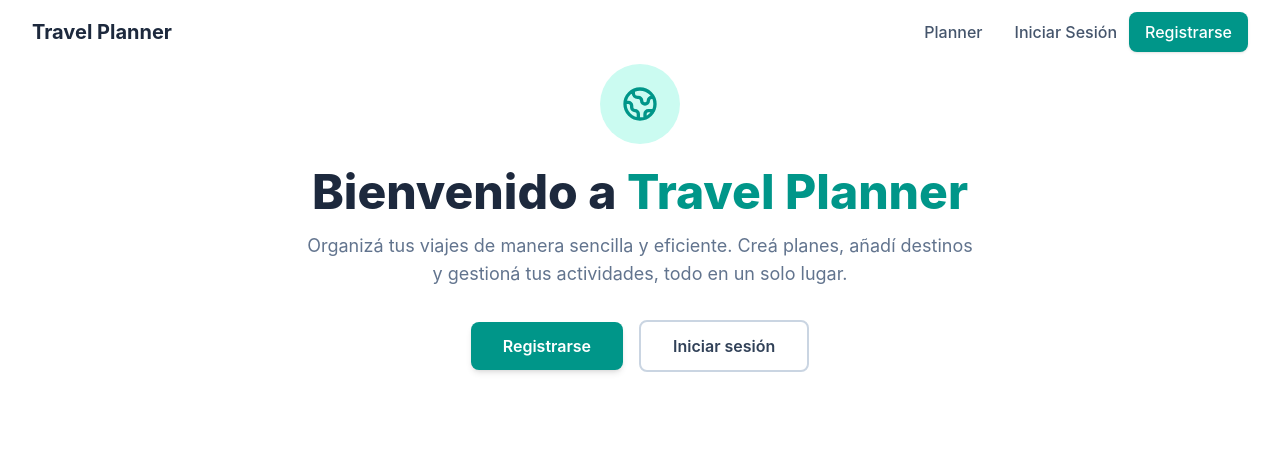
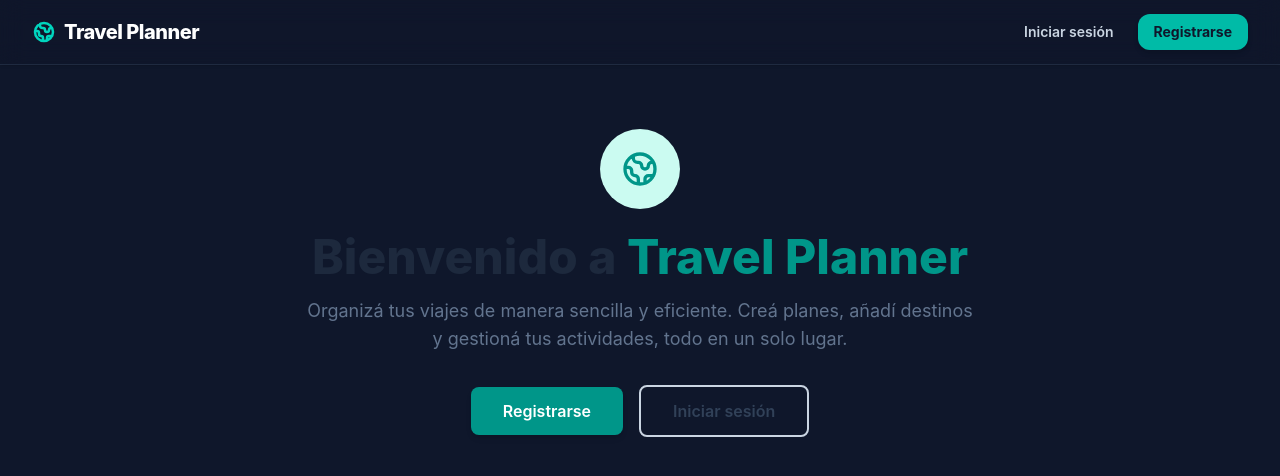
Before and after one commit to MatiEGP/travel-planner, a React (Vite) app in the folder frontend/: page / in a window 1280 px wide. Shown: the top 476 px of the page. Built offline with nearby package versions, Linux system fonts and the light colour scheme; no server answers.

Commit message:
feat(layout): implement global header and remove redundant nav components
- Refactor Header to glassmorphism theme and make it state-aware

- Inject Header into RootLayout for global availability

- Remove redundant PlannerSidebar, DiscoveryNavbar, and AuthLayout logos

```diff
--- a/frontend/src/components/layout/Header.tsx
+++ b/frontend/src/components/layout/Header.tsx
@@ -9,24 +9,24 @@ export const Header = () => {
   const [showLogoutModal, setShowLogoutModal] = useState(false);
 
   const getNavLinkClass = ({ isActive }: { isActive: boolean }) =>
-    `px-3 py-2 rounded-md text-sm font-medium transition-colors duration-200 ${
+    `text-sm font-semibold transition-colors duration-200 px-3 py-2 rounded-xl ${
       isActive
-        ? 'bg-teal-900 text-white'
-        : 'text-teal-100 hover:bg-teal-700 hover:text-white'
+        ? 'bg-teal-500/20 text-teal-300'
+        : 'text-slate-300 hover:text-white hover:bg-slate-800/50'
     }`;
 
   const getAuthNavLinkClass = ({ isActive }: { isActive: boolean }) =>
-    `px-3 py-2 rounded-md text-sm font-medium transition-colors duration-200 ${
+    `text-sm font-semibold transition-colors duration-200 px-3 py-2 rounded-xl ${
       isActive
-        ? 'bg-teal-900 text-white'
-        : 'text-teal-100 hover:bg-teal-700 hover:text-white'
+        ? 'bg-teal-500/20 text-teal-300'
+        : 'text-slate-300 hover:text-white hover:bg-slate-800/50'
     }`;
 
   const getRegisterNavLinkClass = ({ isActive }: { isActive: boolean }) =>
-    `text-sm font-medium py-1.5 px-3.5 rounded-lg transition-colors duration-200 ${
+    `text-sm font-bold py-2 px-4 rounded-xl transition-all duration-200 shadow-md ${
       isActive
-        ? 'bg-teal-900 text-white ring-1 ring-white/30'
-        : 'bg-teal-600 hover:bg-teal-500 text-white shadow-sm'
+        ? 'bg-teal-500 text-slate-900 shadow-teal-500/25'
+        : 'bg-teal-500 hover:bg-teal-400 text-slate-900 hover:shadow-teal-500/25'
     }`;
 
   const handleLogout = async () => {
@@ -39,55 +39,61 @@ export const Header = () => {
 
   return (
     <>
-      <header className="bg-teal-800 shadow-lg">
+      <header className="sticky top-0 z-40 w-full bg-slate-900/60 backdrop-blur-md border-b border-slate-700/50 shadow-sm">
         <nav className="max-w-7xl mx-auto px-4 sm:px-6 lg:px-8">
           <div className="flex items-center justify-between h-16">
-            <Link to="/" className="flex items-center gap-2 text-white font-bold text-xl">
-              <svg xmlns="http://www.w3.org/2000/svg" className="h-6 w-6" fill="none" viewBox="0 0 24 24" stroke="currentColor" strokeWidth={2}>
+
+            {/* Logo a la izquierda */}
+            <Link to="/" className="flex items-center gap-2 text-white font-extrabold text-xl tracking-tight hover:opacity-80 transition-opacity">
+              <svg xmlns="http://www.w3.org/2000/svg" className="h-6 w-6 text-teal-400" fill="none" viewBox="0 0 24 24" stroke="currentColor" strokeWidth={2.5}>
                 <path strokeLinecap="round" strokeLinejoin="round" d="M3.055 11H5a2 2 0 012 2v1a2 2 0 002 2 2 2 0 012 2v2.945M8 3.935V5.5A2.5 2.5 0 0010.5 8h.5a2 2 0 012 2 2 2 0 104 0 2 2 0 012-2h1.064M15 20.488V18a2 2 0 012-2h3.064M21 12a9 9 0 11-18 0 9 9 0 0118 0z" />
               </svg>
               Travel Planner
             </Link>
 
+            {/* Navegación y Perfil a la derecha */}
             <div className="flex items-center gap-6">
-              <div className="flex space-x-2">
-                <NavLink to="/" className={getNavLinkClass} end>Inicio</NavLink>
-                {isAuthenticated && (
+
+              {/* Rutas (Izquierda del perfil) - Solo si hay sesión */}
+              {isAuthenticated && (
+                <div className="flex space-x-2">
+                  <NavLink to="/" className={getNavLinkClass} end>Inicio</NavLink>
                   <NavLink to="/planificaciones" className={getNavLinkClass}>Planificaciones</NavLink>
-                )}
-                {isAuthenticated && isAdmin && (
-                  <NavLink to="/admin" className={getNavLinkClass}>Admin</NavLink>
-                )}
-              </div>
+                  {isAdmin && (
+                    <NavLink to="/admin" className={getNavLinkClass}>Admin</NavLink>
+                  )}
+                </div>
+              )}
 
+              {/* Perfil o Botones de Auth (Derecha del todo) */}
               {isAuthenticated && user ? (
-                <div className="flex items-center gap-3 border-l border-teal-600 pl-4">
-                  <div className="w-8 h-8 bg-teal-600 rounded-full flex items-center justify-center shadow-inner">
-                    <span className="text-white text-sm font-bold">
-                      {user.nombre ? user.nombre.charAt(0).toUpperCase() : 'U'}
+                <div className="flex items-center gap-4 pl-6 border-l border-slate-700/50">
+                  <div className="hidden sm:flex flex-col items-end leading-tight">
+                    <span className="text-white text-sm font-medium">{user.nombre || user.email}</span>
+                    <span className="text-[11px] text-teal-400 font-bold tracking-wider uppercase">
+                      {isAdmin ? 'Admin' : 'Cliente'}
                     </span>
                   </div>
 
-                  <div className="hidden sm:flex flex-col items-start leading-tight">
-                    <span className="text-white text-sm font-medium">{user.nombre}</span>
-                    <span className="text-[11px] text-teal-200 font-semibold tracking-wider uppercase">
-                      {isAdmin ? 'Admin' : 'Cliente'}
+                  <div className="w-9 h-9 bg-slate-800 border border-slate-600 rounded-full flex items-center justify-center shadow-inner">
+                    <span className="text-teal-400 text-sm font-bold">
+                      {user.nombre ? user.nombre.charAt(0).toUpperCase() : 'U'}
                     </span>
                   </div>
 
                   <button
                     onClick={() => setShowLogoutModal(true)}
-                    className="ml-2 text-teal-200 hover:text-white text-xs font-semibold py-1.5 px-2.5 rounded-lg bg-teal-700 hover:bg-teal-600 transition-colors duration-200 flex items-center gap-1.5"
+                    className="ml-2 text-slate-400 hover:text-rose-400 text-sm font-semibold transition-colors duration-200 flex items-center gap-1.5 cursor-pointer"
                     title="Cerrar sesión"
                   >
-                    <svg xmlns="http://www.w3.org/2000/svg" className="h-3.5 w-3.5" fill="none" viewBox="0 0 24 24" stroke="currentColor" strokeWidth={2}>
+                    <svg xmlns="http://www.w3.org/2000/svg" className="h-5 w-5" fill="none" viewBox="0 0 24 24" stroke="currentColor" strokeWidth={2}>
                       <path strokeLinecap="round" strokeLinejoin="round" d="M17 16l4-4m0 0l-4-4m4 4H7m6 4v1a3 3 0 01-3 3H6a3 3 0 01-3-3V7a3 3 0 013-3h4a3 3 0 013 3v1" />
                     </svg>
-                    <span className="hidden md:inline">Cerrar sesión</span>
+                    <span className="hidden md:inline">Salir</span>
                   </button>
                 </div>
               ) : (
-                <div className="flex items-center gap-3 border-l border-teal-600 pl-4">
+                <div className="flex items-center gap-3 pl-2">
                   <NavLink
                     to="/login"
                     state={{ from: location }}
@@ -111,31 +117,32 @@ export const Header = () => {
         </nav>
       </header>
 
-      {/* Logout confirmation modal */}
+      {/* Logout confirmation modal (Actualizado al nuevo estilo) */}
       {showLogoutModal && (
-        <div className="fixed inset-0 z-50 flex items-center justify-center bg-slate-900/50 backdrop-blur-xs p-4">
-          <div className="bg-white rounded-2xl p-6 max-w-sm w-full shadow-2xl border border-slate-100">
-            <div className="w-12 h-12 bg-amber-100 text-amber-600 rounded-full flex items-center justify-center mx-auto mb-4">
+        <div className="fixed inset-0 z-50 flex items-center justify-center p-4">
+          <div className="absolute inset-0 bg-slate-900/60 backdrop-blur-sm" onClick={() => setShowLogoutModal(false)} />
+          <div className="relative bg-slate-800 border border-slate-600 rounded-2xl p-6 max-w-sm w-full shadow-2xl shadow-rose-900/20">
+            <div className="w-12 h-12 bg-rose-500/10 text-rose-400 rounded-full flex items-center justify-center mx-auto mb-4 border border-rose-500/20">
               <svg xmlns="http://www.w3.org/2000/svg" className="h-6 w-6" fill="none" viewBox="0 0 24 24" stroke="currentColor" strokeWidth={2}>
                 <path strokeLinecap="round" strokeLinejoin="round" d="M17 16l4-4m0 0l-4-4m4 4H7m6 4v1a3 3 0 01-3 3H6a3 3 0 01-3-3V7a3 3 0 013-3h4a3 3 0 013 3v1" />
               </svg>
             </div>
-            <h3 className="text-lg font-bold text-center text-slate-800 mb-2">¿Cerrar sesión?</h3>
-            <p className="text-sm text-slate-500 text-center mb-6">
+            <h3 className="text-xl font-bold text-center text-white mb-2">¿Cerrar sesión?</h3>
+            <p className="text-sm text-slate-400 text-center mb-6">
               Tendrás que volver a ingresar tus credenciales para acceder a tus itinerarios.
             </p>
             <div className="flex gap-3">
               <button
                 type="button"
                 onClick={() => setShowLogoutModal(false)}
-                className="flex-1 py-2 px-4 border border-slate-300 rounded-xl text-sm font-medium text-slate-700 hover:bg-slate-50 transition-colors"
+                className="flex-1 py-2.5 px-4 rounded-xl text-sm font-semibold text-slate-300 hover:text-white hover:bg-slate-700 transition-colors"
               >
                 Cancelar
               </button>
               <button
                 type="button"
                 onClick={handleLogout}
-                className="flex-1 py-2 px-4 bg-rose-600 hover:bg-rose-700 text-white rounded-xl text-sm font-semibold transition-colors"
+                className="flex-1 py-2.5 px-4 bg-rose-600 hover:bg-rose-500 text-white rounded-xl text-sm font-bold transition-all shadow-md shadow-rose-900/20"
               >
                 Cerrar sesión
               </button>
--- a/frontend/src/layouts/AuthLayout.tsx
+++ b/frontend/src/layouts/AuthLayout.tsx
@@ -1,5 +1,4 @@
 import type { ReactNode } from 'react';
-import { Link } from 'react-router-dom';
 
 interface AuthLayoutProps {
   children: ReactNode;
@@ -10,8 +9,8 @@ interface AuthLayoutProps {
 
 export const AuthLayout = ({ children, imageSrc, quote, author }: AuthLayoutProps) => {
   return (
-    <div className="flex min-h-screen bg-white">
-      {/* Contenedor Izquierdo - Imagen (Oculto en mviles) */}
+    <div className="flex flex-1 w-full bg-white relative">
+      {/* Contenedor Izquierdo - Imagen (Oculto en móviles) */}
       <div className="hidden lg:flex lg:w-1/2 relative bg-slate-900 overflow-hidden">
         <img
           src={imageSrc || "https://images.unsplash.com/photo-1469854523086-cc02fe5d8800?ixlib=rb-4.0.3&auto=format&fit=crop&w=1400&q=80"}
@@ -21,17 +20,7 @@ export const AuthLayout = ({ children, imageSrc, quote, author }: AuthLayoutProp
         {/* Gradiente inferior para contraste de la cita */}
         <div className="absolute inset-0 bg-gradient-to-t from-slate-900/90 via-slate-900/20 to-transparent pointer-events-none" />
 
-        {/* Mini header con gradiente para asegurar contraste del logo */}
-        <div className="absolute top-0 left-0 right-0 pt-8 pb-16 px-12 bg-gradient-to-b from-slate-900/80 to-transparent z-10">
-          <Link to="/" className="inline-flex items-center gap-2 text-2xl font-extrabold tracking-tight text-white hover:opacity-80 transition">
-            <svg xmlns="http://www.w3.org/2000/svg" className="h-8 w-8 text-teal-400" fill="none" viewBox="0 0 24 24" stroke="currentColor" strokeWidth={2.5}>
-              <path strokeLinecap="round" strokeLinejoin="round" d="M3.055 11H5a2 2 0 012 2v1a2 2 0 002 2 2 2 0 012 2v2.945M8 3.935V5.5A2.5 2.5 0 0010.5 8h.5a2 2 0 012 2 2 2 0 104 0 2 2 0 012-2h1.064M15 20.488V18a2 2 0 012-2h3.064M21 12a9 9 0 11-18 0 9 9 0 0118 0z" />
-            </svg>
-            Travel Planner
-          </Link>
-        </div>
-
-        <div className="absolute bottom-12 left-12 right-12 text-white">
+        <div className="absolute bottom-12 left-12 right-12 text-white z-10">
           <blockquote className="text-3xl font-bold leading-tight mb-4 text-white drop-shadow-md">
             "{quote || 'Descubrí nuevos lugares y organizá tus viajes sin estrés.'}"
           </blockquote>
@@ -46,19 +35,11 @@ export const AuthLayout = ({ children, imageSrc, quote, author }: AuthLayoutProp
       >
         {/* Textura de Olas */}
         <div
-          className="absolute inset-0 bg-repeat opacity-40 pointer-events-none mix-blend-overlay"
+          className="absolute inset-0 bg-repeat opacity-40 pointer-events-none mix-blend-overlay z-0"
           style={{ backgroundImage: "url('/waves.svg')", backgroundSize: '100px 40px' }}
         />
 
-        {/* Logo Mvil */}
-        <Link to="/" className="lg:hidden absolute top-8 left-8 text-xl font-extrabold text-white flex items-center gap-2 z-10">
-          <svg xmlns="http://www.w3.org/2000/svg" className="h-6 w-6 text-teal-400" fill="none" viewBox="0 0 24 24" stroke="currentColor" strokeWidth={2.5}>
-            <path strokeLinecap="round" strokeLinejoin="round" d="M3.055 11H5a2 2 0 012 2v1a2 2 0 002 2 2 2 0 012 2v2.945M8 3.935V5.5A2.5 2.5 0 0010.5 8h.5a2 2 0 012 2 2 2 0 104 0 2 2 0 012-2h1.064M15 20.488V18a2 2 0 012-2h3.064M21 12a9 9 0 11-18 0 9 9 0 0118 0z" />
-          </svg>
-          Travel Planner
-        </Link>
-
-        <div className="w-full max-w-md mx-auto mt-16 lg:mt-0 relative z-10">
+        <div className="w-full max-w-md mx-auto relative z-10">
           {children}
         </div>
       </div>
--- a/frontend/src/layouts/DiscoveryLayout.tsx
+++ b/frontend/src/layouts/DiscoveryLayout.tsx
@@ -1,5 +1,4 @@
 import React from 'react';
-import DiscoveryNavbar from '../components/layout/DiscoveryNavbar';
 
 interface DiscoveryLayoutProps {
   children: React.ReactNode;
@@ -7,9 +6,8 @@ interface DiscoveryLayoutProps {
 
 const DiscoveryLayout: React.FC<DiscoveryLayoutProps> = ({ children }) => {
   return (
-    <div className="min-h-screen bg-sand-50">
-      <DiscoveryNavbar />
-      <main>
+    <div className="flex-1 bg-sand-50">
+      <main className="h-full">
         {children}
       </main>
     </div>
--- a/frontend/src/layouts/MainLayout.tsx
+++ b/frontend/src/layouts/MainLayout.tsx
@@ -1,11 +1,9 @@
 import { Outlet } from 'react-router-dom';
-import { Header } from '../components/layout/Header';
 
 export const MainLayout = () => {
   return (
-    <div className="min-h-screen bg-slate-100 text-slate-800 flex flex-col">
-      <Header />
-      <main className="flex-1">
+    <div className="flex-1 bg-slate-100 text-slate-800 flex flex-col">
+      <main className="flex-1 flex flex-col relative">
         <Outlet />
       </main>
       <footer className="bg-teal-800 text-teal-200 text-center py-4 text-sm">
--- a/frontend/src/layouts/RootLayout.tsx
+++ b/frontend/src/layouts/RootLayout.tsx
@@ -1,5 +1,6 @@
 import { Outlet, useNavigation } from 'react-router-dom';
 import { useEffect, useState } from 'react';
+import { Header } from '../components/layout/Header';
 
 const GlobalLoadingBar = () => {
   const navigation = useNavigation();
@@ -11,11 +12,9 @@ const GlobalLoadingBar = () => {
     let interval: NodeJS.Timeout;
 
     if (isLoading) {
-      // Arranca rápido al 10%
       setProgress(10);
       interval = setInterval(() => {
         setProgress((prev) => {
-          // Se estanca en 85% hasta que termine de cargar
           if (prev >= 85) {
             clearInterval(interval);
             return 85;
@@ -24,7 +23,6 @@ const GlobalLoadingBar = () => {
         });
       }, 300);
     } else {
-      // Cuando termina, va al 100% y luego desaparece
       setProgress(100);
       const timeout = setTimeout(() => setProgress(0), 400);
       return () => clearTimeout(timeout);
@@ -50,9 +48,12 @@ const GlobalLoadingBar = () => {
 
 export const RootLayout = () => {
   return (
-    <>
+    <div className="min-h-screen flex flex-col bg-slate-900">
       <GlobalLoadingBar />
-      <Outlet />
-    </>
+      <Header />
+      <div className="flex-1 flex flex-col">
+        <Outlet />
+      </div>
+    </div>
   );
 };
```
Also changed, not shown: frontend/src/layouts/PlannerLayout.tsx (+5 -9 lines).
